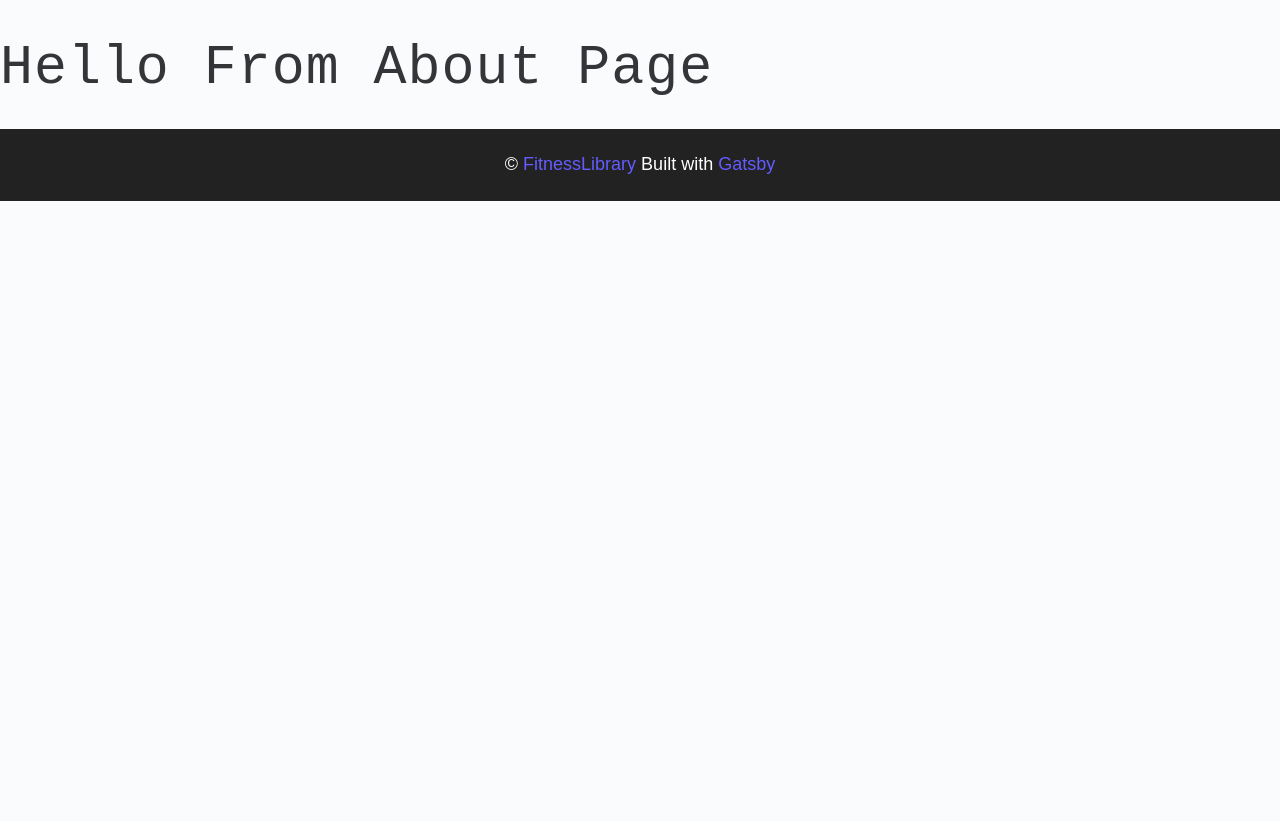
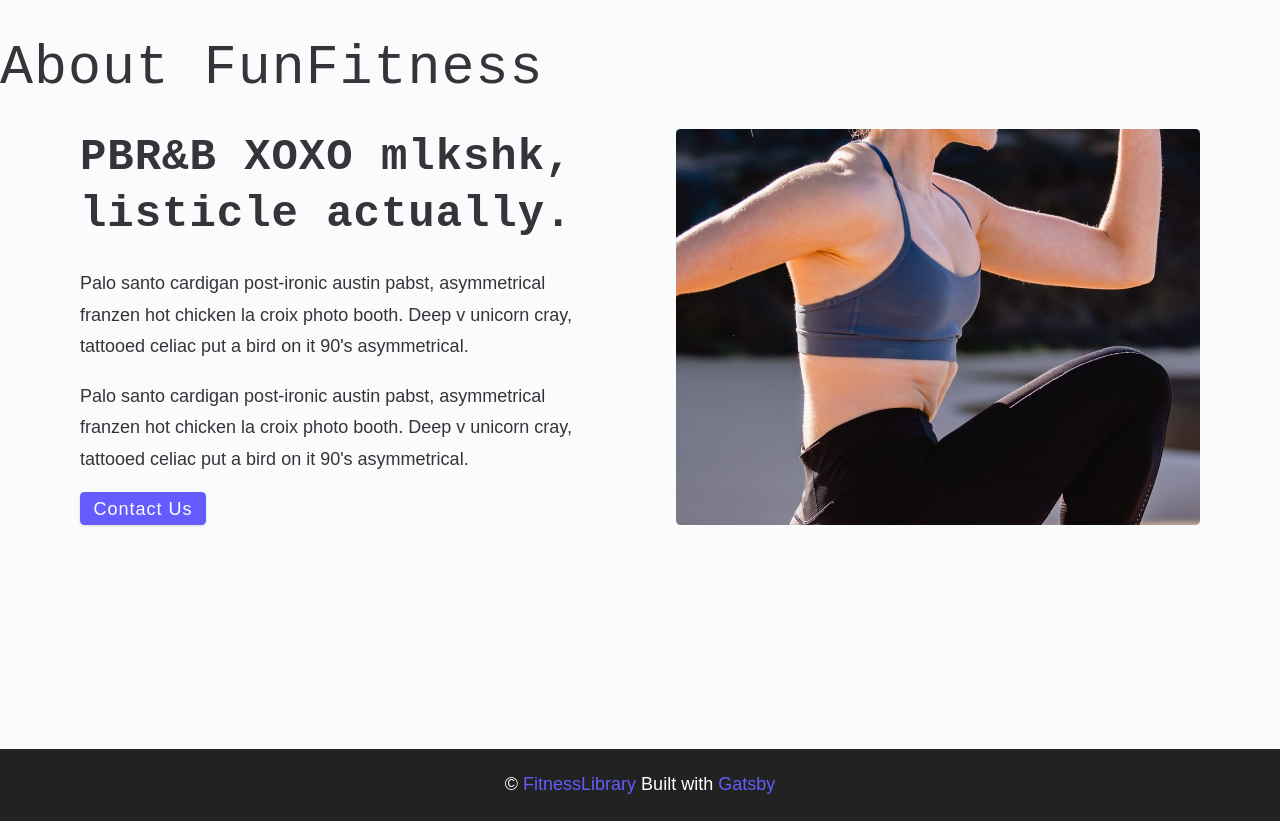
Before and after one commit to tracy-tucker/fitness-library, a Gatsby site: page /about in a window 1280 px wide. Shown: the part 75-896 px from the top of the page. Before the commit the page ends 800 px from the top, so only its background shows below. Built offline with nearby package versions, Linux system fonts and the light colour scheme; Gatsby itself is replaced by a stand-in of ours.

Commit message:
Adding content to About page

```diff
--- a/src/pages/about.js
+++ b/src/pages/about.js
@@ -1,11 +1,39 @@
 import React from "react"
 import Layout from "../components/Layout"
+import { StaticImage } from "gatsby-plugin-image"
+import { Link } from "gatsby"
 
 const About = () => {
   return (
     <Layout>
       <div>
-        <h1>hello from about page</h1>
+        <h1>About FunFitness</h1>
+        <main className="page">
+          <section className="about-page">
+            <article>
+              <h2>PBR&B XOXO mlkshk, listicle actually.</h2>
+              <p>
+                Palo santo cardigan post-ironic austin pabst, asymmetrical
+                franzen hot chicken la croix photo booth. Deep v unicorn cray,
+                tattooed celiac put a bird on it 90's asymmetrical.
+              </p>
+              <p>
+                Palo santo cardigan post-ironic austin pabst, asymmetrical
+                franzen hot chicken la croix photo booth. Deep v unicorn cray,
+                tattooed celiac put a bird on it 90's asymmetrical.
+              </p>
+              <Link to="/contact" className="btn">
+                Contact Us
+              </Link>
+            </article>
+            <StaticImage
+              src="../assets/images/about.jpg"
+              alt="Person leaping"
+              className="about-img"
+              placeholder="blurred"
+            />
+          </section>
+        </main>
       </div>
     </Layout>
   )
```
